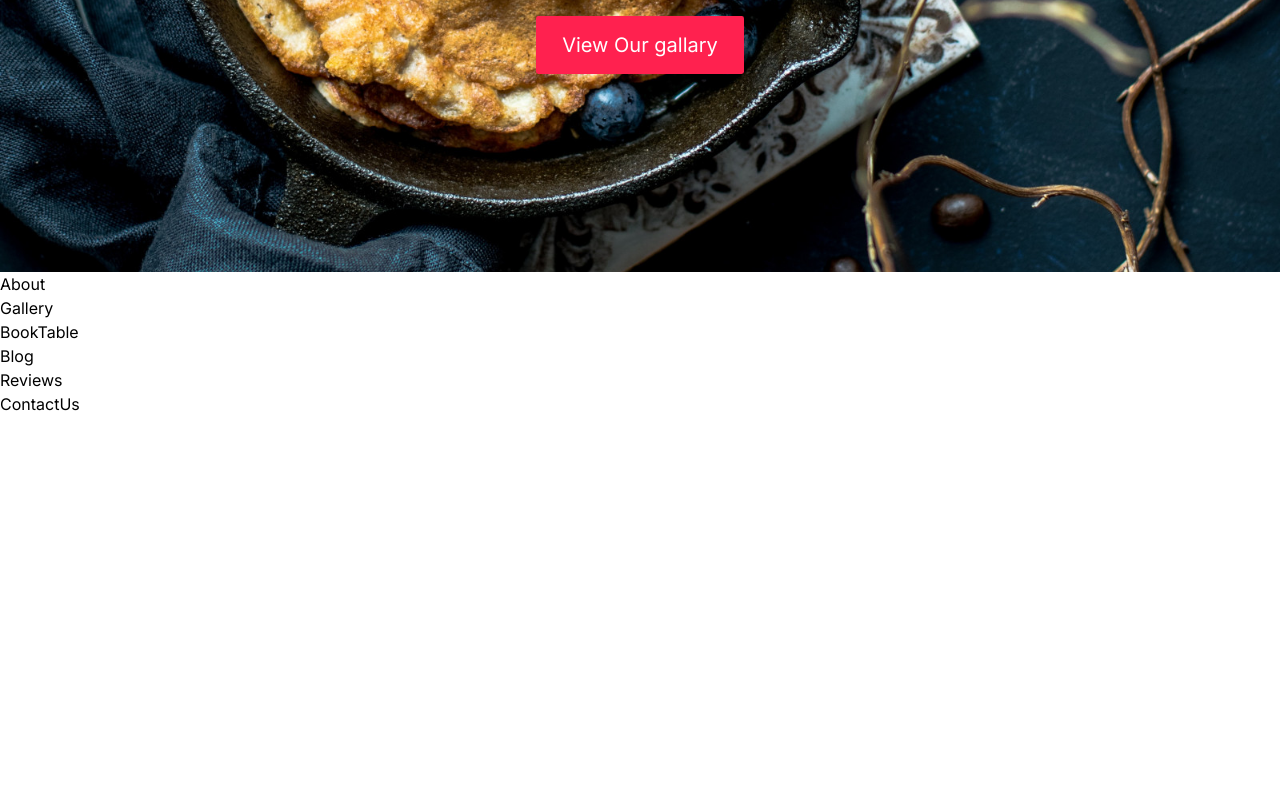
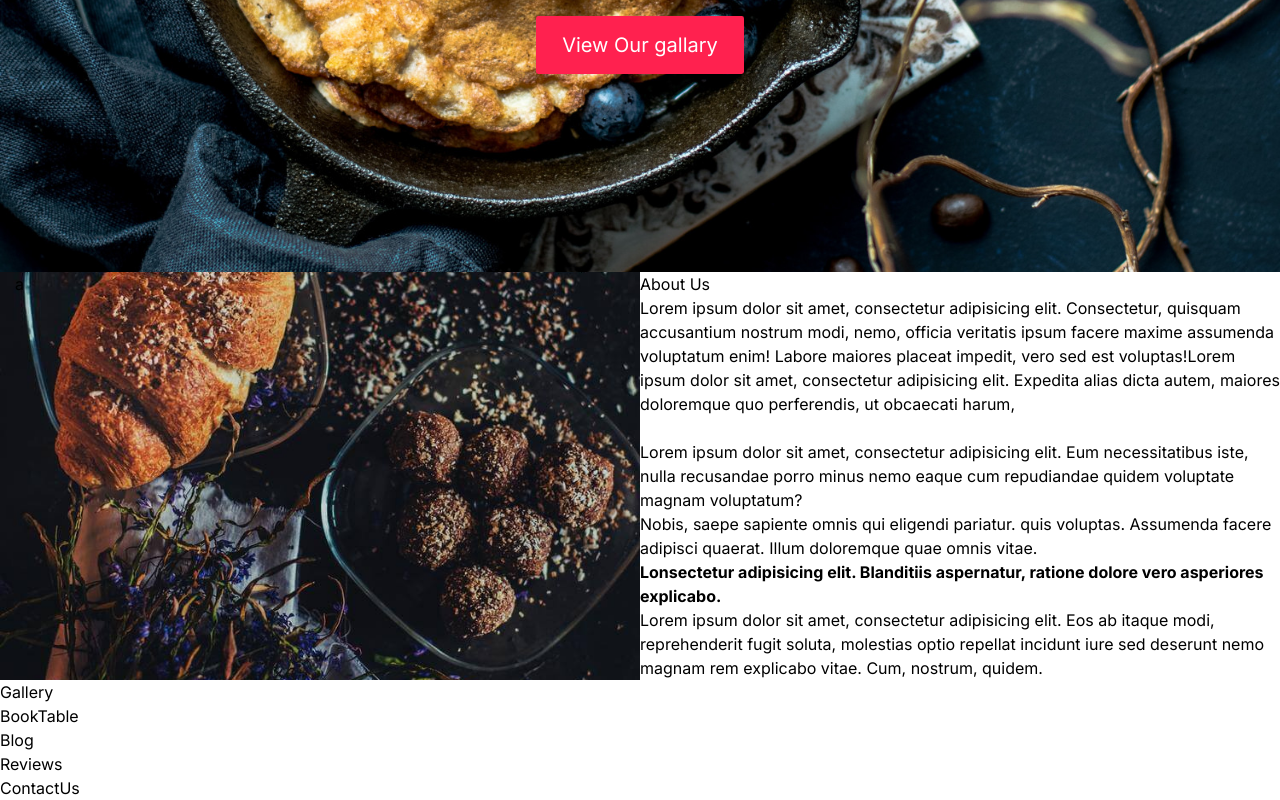
Before and after one commit to KirilSZyapkov/food_hunt, a Next.js app: page / in a window 1280 px wide. Shown: the part 528-1328 px from the top of the page. Before the commit the page ends 944 px from the top, so only its background shows below. Built offline with nearby package versions, Linux system fonts and the light colour scheme.

Commit message:
Styling the "About Us" section.

```diff
--- a/app/components/about/About.module.css
+++ b/app/components/about/About.module.css
@@ -0,0 +1,24 @@
+.about_container{
+    width: 100%;
+    padding-right: 15px;
+    padding-left: 15px;
+    margin-left: auto;
+    margin-right: auto;
+}
+.about_img{
+    background: url('/about_section.jpg') no-repeat center center;
+    background-size: cover;
+    flex: 0 0 50%;
+    max-width: 50%;
+    position: relative;
+    width: 100%;
+    padding-right: 15px;
+    padding-left: 15px;
+}
+
+.col_txt{
+    position: relative;
+    width: 100%;
+    padding-right: 15px;
+    padding-left: 15px;
+}
--- a/app/components/about/About.tsx
+++ b/app/components/about/About.tsx
@@ -1,9 +1,51 @@
-import React from 'react'
+import React from "react";
+
+import styles from "./About.module.css";
 
 function About() {
   return (
-    <div>About</div>
-  )
+    <section className={styles.about_container}>
+      <div className="flex justify-center mr-[-15px] ml-[-15px]">
+        <div className={styles.about_img}>a</div>
+        <div className={styles.col_txt}>
+          <div className="flex justify-center mr-[-15px] ml-[-15px]">
+            <div>
+              <h2>About Us</h2>
+              <p>
+                Lorem ipsum dolor sit amet, consectetur adipisicing elit.
+                Consectetur, quisquam accusantium nostrum modi, nemo, officia
+                veritatis ipsum facere maxime assumenda voluptatum enim! Labore
+                maiores placeat impedit, vero sed est voluptas!Lorem ipsum dolor
+                sit amet, consectetur adipisicing elit. Expedita alias dicta
+                autem, maiores doloremque quo perferendis, ut obcaecati harum,
+                <br />
+                <br />
+                Lorem ipsum dolor sit amet, consectetur adipisicing elit. Eum
+                necessitatibus iste, nulla recusandae porro minus nemo eaque cum
+                repudiandae quidem voluptate magnam voluptatum?
+                <br />
+                Nobis, saepe sapiente omnis qui eligendi pariatur. quis
+                voluptas. Assumenda facere adipisci quaerat. Illum doloremque
+                quae omnis vitae.
+              </p>
+              <p>
+                <b>
+                  Lonsectetur adipisicing elit. Blanditiis aspernatur, ratione
+                  dolore vero asperiores explicabo.
+                </b>
+              </p>
+              <p>
+                Lorem ipsum dolor sit amet, consectetur adipisicing elit. Eos ab
+                itaque modi, reprehenderit fugit soluta, molestias optio
+                repellat incidunt iure sed deserunt nemo magnam rem explicabo
+                vitae. Cum, nostrum, quidem.
+              </p>
+            </div>
+          </div>
+        </div>
+      </div>
+    </section>
+  );
 }
 
-export default About
+export default About;
```
Also changed, not shown: public/about_section.jpg (added).
